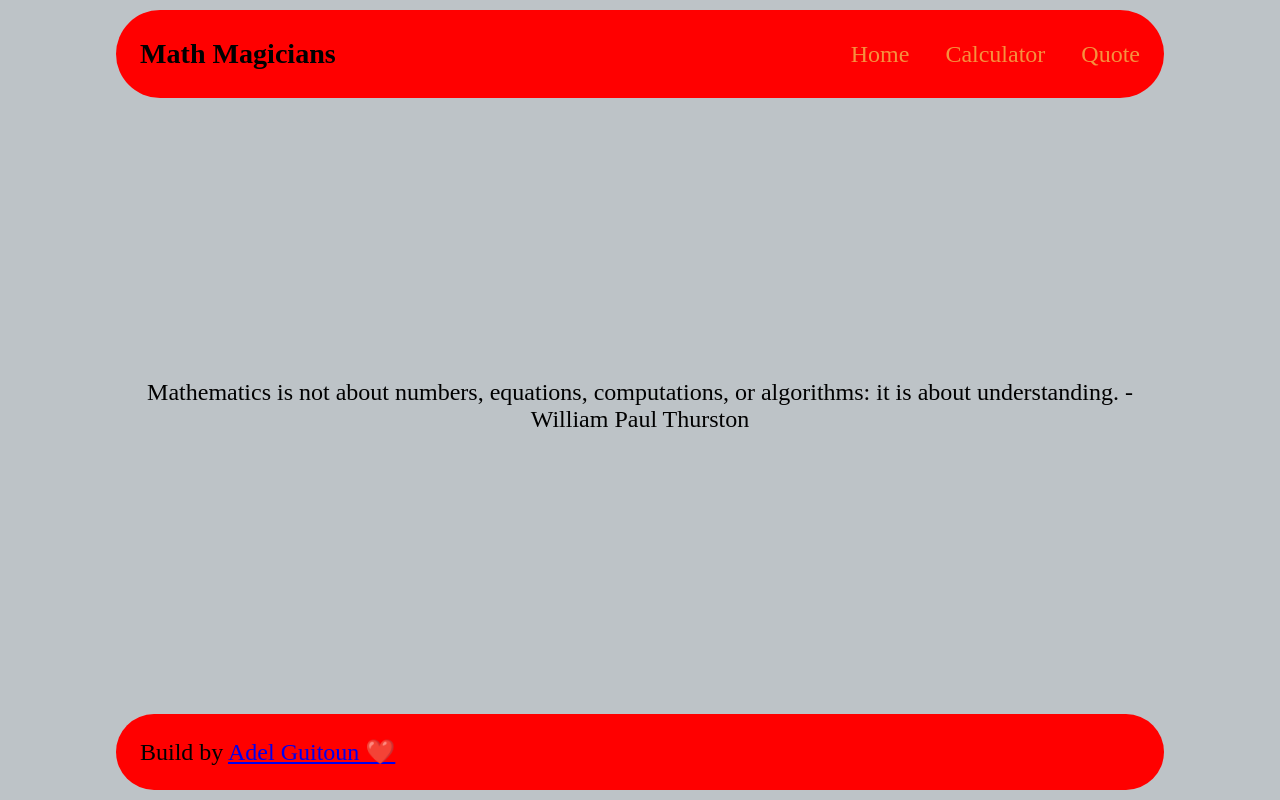
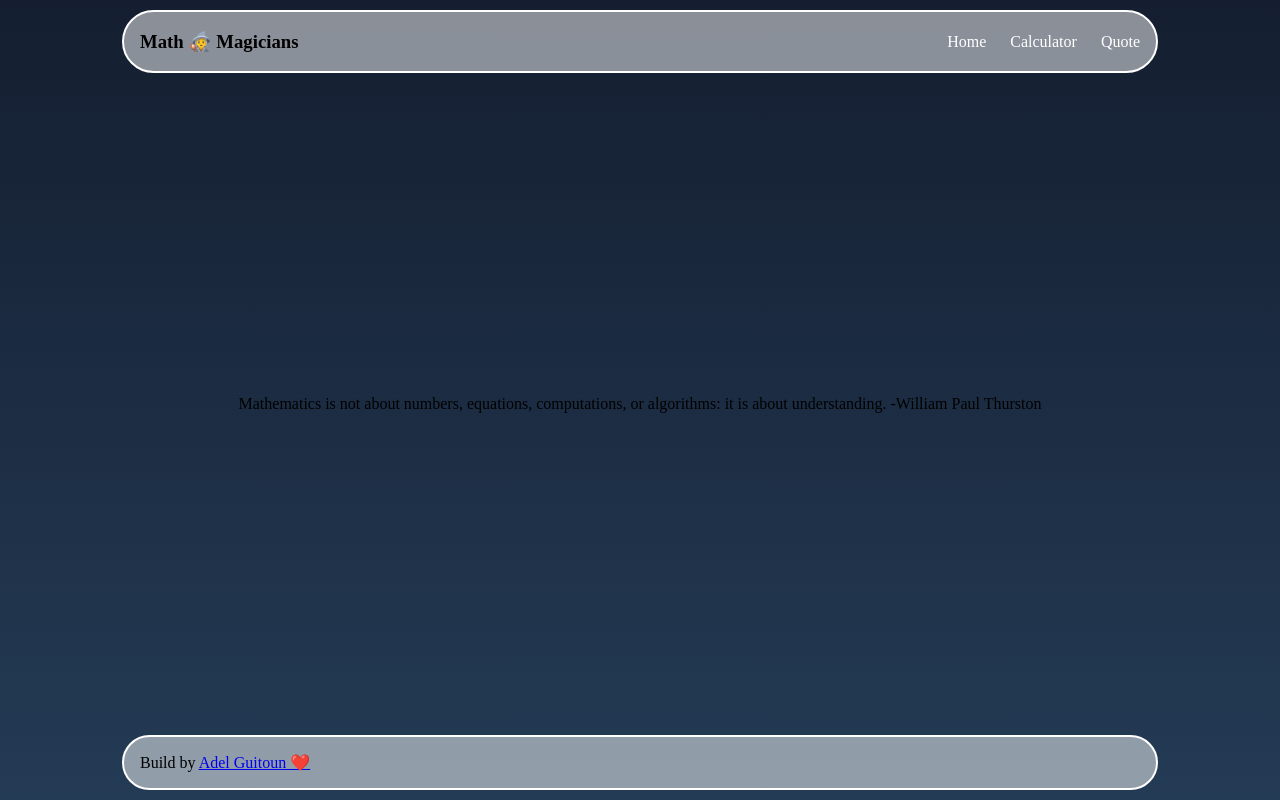
Before and after one commit to adel-gu/math-magicians, a React (Create React App) app: page /quote in a window 1280 px wide. Built offline with nearby package versions, Linux system fonts and the light colour scheme.

Commit message:
Update app styling

```diff
--- a/src/components/Footer.jsx
+++ b/src/components/Footer.jsx
@@ -2,15 +2,12 @@
 import "../styles/Footer.css"
 
 const Footer = () => {
-  const FooterBackground = {
-    backgroundColor: "red",
-    marginBottom: "10px",
-    borderRadius: "100px",
-    paddingInline: "1em"
+  const mb = {
+    marginBottom: "10px"
   }
   return (
     <footer className="footer" >
-      <div className="container py-2" style={FooterBackground}>
+      <div className="container header-footer py-2" style={mb}>
         <span>Build by <a href="https://github.com/adel-gu">Adel Guitoun ❤️</a></span>
       </div>
     </footer>
--- a/src/components/Header.jsx
+++ b/src/components/Header.jsx
@@ -3,16 +3,13 @@ import { Link } from "react-router-dom";
 import "../styles/Header.css";
 
 const Header = () => {
-  const FooterBackground = {
-    backgroundColor: "red",
-    marginTop: '10px',
-    borderRadius: "100px",
-    paddingInline: "1em"
+  const mt = {
+    marginTop: "10px",
   }
   return (
   <header className="header">
-      <div className="container flex justify-between align-center" style={FooterBackground}>
-        <a href="/" className="logo"><h3>Math Magicians</h3></a>
+    <div className="container header-footer flex justify-between align-center" style={mt}>
+      <h3>Math 🧙 Magicians</h3>
       <nav>
         <ul className="flex gap-3">
           <li><Link to="/" className="nav-link">Home</Link></li>
--- a/src/index.css
+++ b/src/index.css
@@ -1,7 +1,8 @@
 :root {
+  --clr-primary: #6a82fb;
   --clr-screen: #ffffff;
   --clr-normal: #e0e0e0;
-  --clr-blue: #328695;
+  --clr-bg: #ded0f0;
 }
 
 #root {
@@ -12,12 +13,10 @@
 }
 
 body {
+  background: linear-gradient(to bottom, #141e30, #243b55);
   min-height: 100vh;
-  font-size: 1.5rem;
   margin: 0;
   height: 100vh;
-  background: #bdc3c7;
-  background: -webkit-linear-gradient(to right, #bdc3c7, #2c3e50);
 }
 
 .container {
@@ -50,3 +49,10 @@ body {
 .py-2 {
   padding-block: 1em;
 }
+
+.header-footer {
+  background: rgba(255, 255, 255, 0.5);
+  border: 2px solid white;
+  border-radius: 100px;
+  padding-inline: 1em;
+}
--- a/src/styles/Header.css
+++ b/src/styles/Header.css
@@ -12,5 +12,5 @@
 }
 
 .nav-link {
-  color: #f5913e;
+  color: white;
 }
```
Lines whose indentation alone changed are shown as unchanged.
